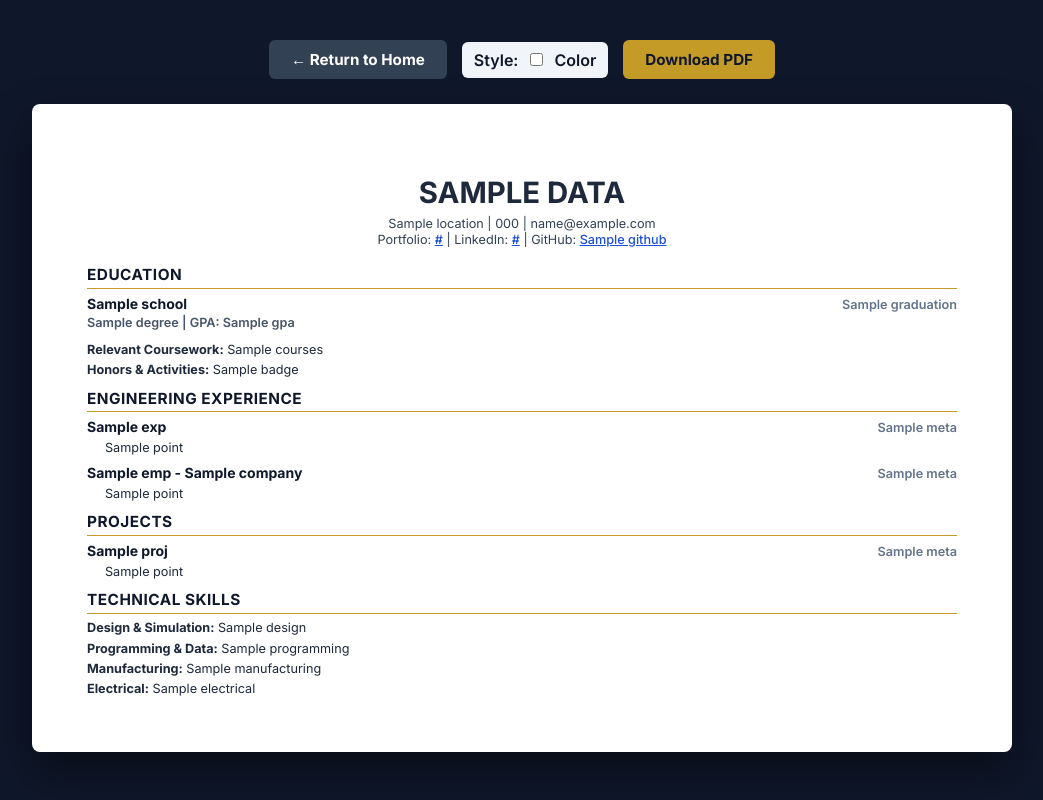
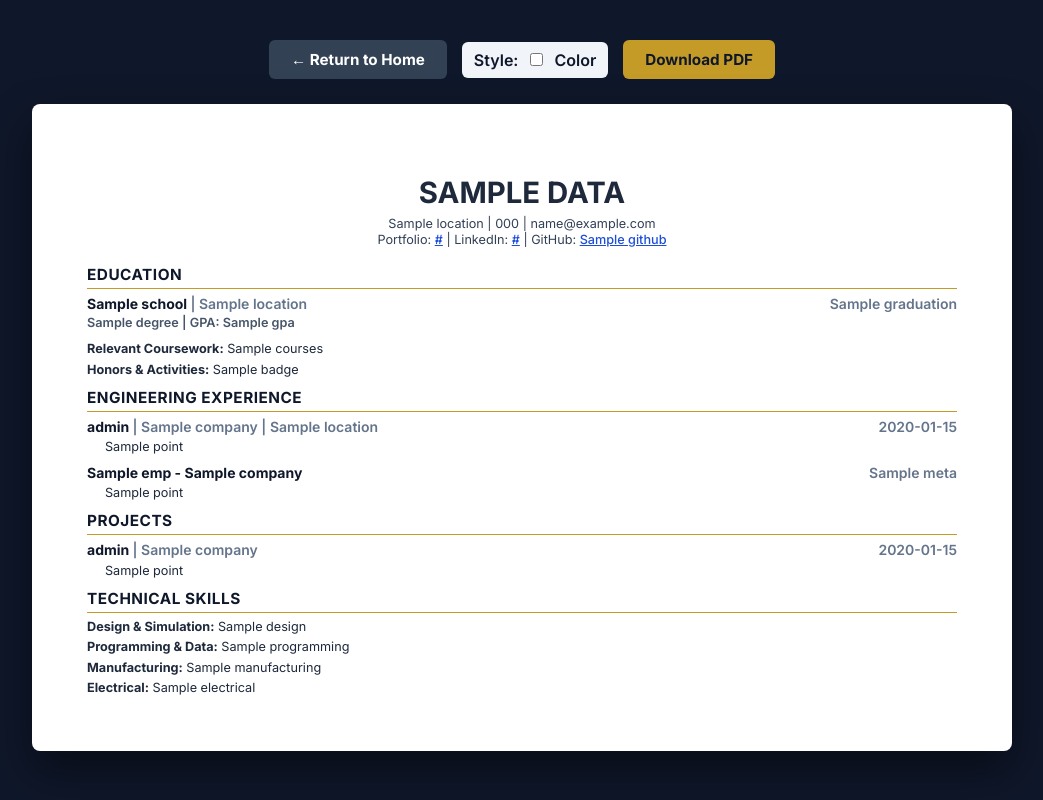
Before and after one commit to AndrewVoelkerding/AndrewVoelkerding, a Python web app: template templates/resume.html in a window 1280 px wide. Shown: the whole page, without its empty margins (118-1161 px from the left). Run offline with Jinja, Linux system fonts and the light colour scheme; the template is opened without the code that fills it: most values are stand-ins (such as "Sample title", 1, 10 or a date in 2020).

Commit message:
Update resume.html

```diff
--- a/templates/resume.html
+++ b/templates/resume.html
@@ -176,7 +176,7 @@
             display: table-cell;
             text-align: right;
             vertical-align: baseline;
-            font-size: 9.5pt;
+            font-size: 10.5pt;
             color: #64748b;
             font-weight: 600;
             white-space: nowrap;
@@ -187,6 +187,16 @@
             margin: 0;
             color: #0F172A;
             font-weight: 700;
+        }
+
+        /* Same visual treatment as .meta-cell, but sits inside the title cell so
+           the PDF text stream keeps a "|" delimiter between title / company /
+           location. The column break then lands immediately before the date,
+           which is self-delimiting. */
+        .inline-meta {
+            font-size: 10.5pt;
+            color: #64748b;
+            font-weight: 600;
         }
 
         /* Dedicated education block to enforce strict spacing */
@@ -268,7 +278,7 @@
         <h2>Education</h2>
         <div class="education-block">
             <div class="job-header">
-                <div class="job-title-cell"><h3>{{ data.education.school }}</h3></div>
+                <div class="job-title-cell"><h3>{{ data.education.school }} <span class="inline-meta">| {{ data.education.location }}</span></h3></div>
                 <div class="meta-cell">{{ data.education.graduation }}</div>
             </div>
             <div class="subtitle">{{ data.education.degree }} | GPA: {{ data.education.gpa }}</div>
@@ -281,8 +291,8 @@
         {% for exp in data.engineering_experience %}
         <div>
             <div class="job-header">
-                <div class="job-title-cell"><h3>{{ exp.title }}</h3></div>
-                <div class="meta-cell">{{ exp.meta }}</div>
+                <div class="job-title-cell"><h3>{{ exp.role }} <span class="inline-meta">| {{ exp.company }} | {{ exp.location }}</span></h3></div>
+                <div class="meta-cell">{{ exp.dates }}</div>
             </div>
             <ul>
                 {% for pt in exp.points %}
@@ -311,8 +321,8 @@
         {% for proj in data.resume_projects %}
         <div>
             <div class="job-header">
-                <div class="job-title-cell"><h3>{{ proj.title }}</h3></div>
-                <div class="meta-cell">{{ proj.meta }}</div>
+                <div class="job-title-cell"><h3>{{ proj.role }} <span class="inline-meta">| {{ proj.company }}</span></h3></div>
+                <div class="meta-cell">{{ proj.dates }}</div>
             </div>
             <ul>
                 {% for pt in proj.points %}
```
